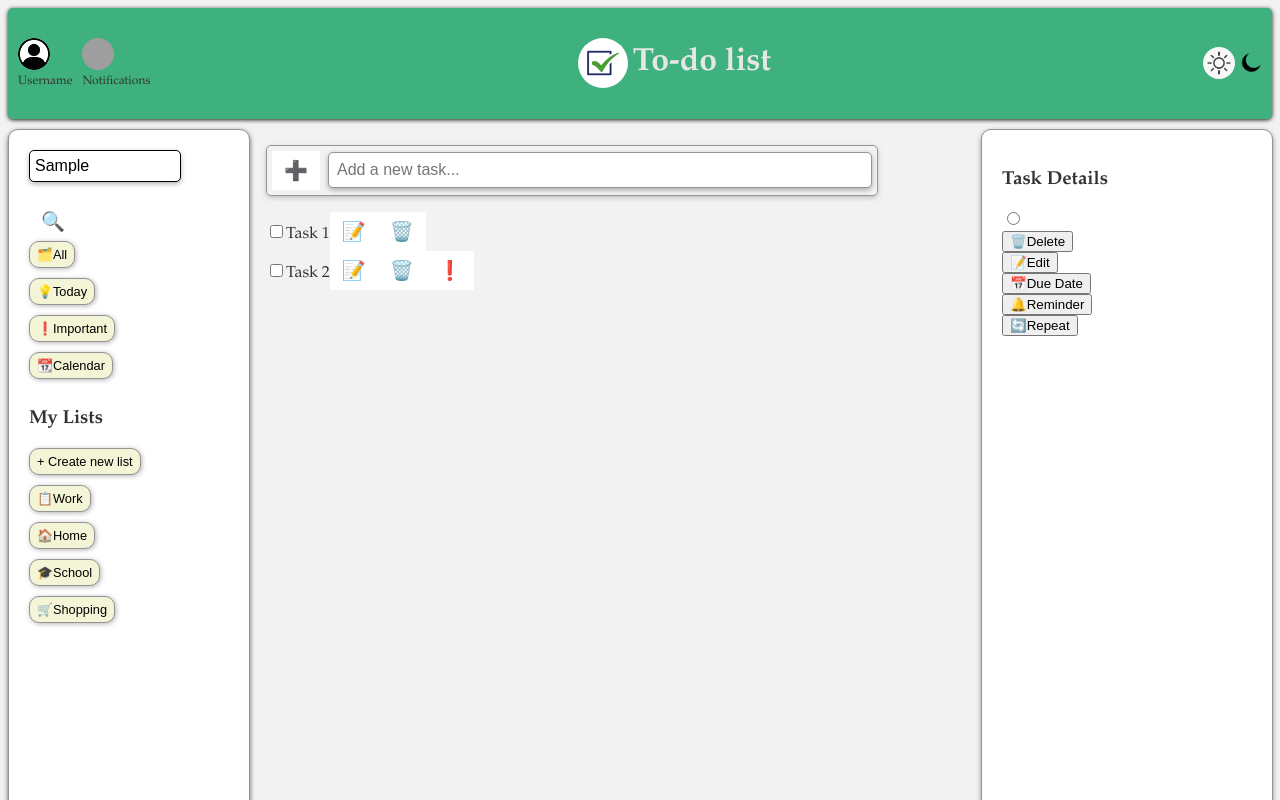
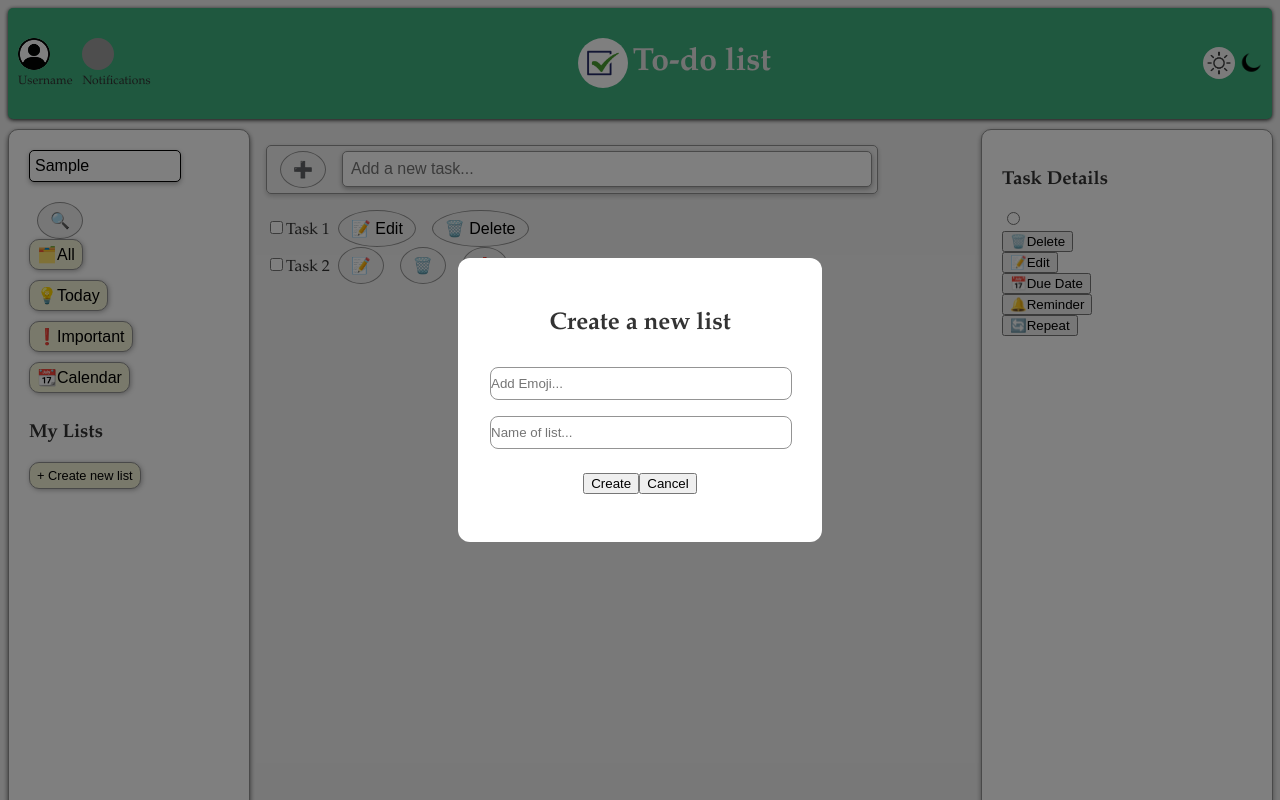
Before and after one commit to eirikbe01/todo_list_app, a React (Vite) app in the folder todo_list/: page / in a window 1280 px wide. Both pictures are taken after typing "Sample" into the empty fields and a click on the button "+ Create new list". Shown: the top 800 px of the page. Built offline with nearby package versions, Linux system fonts and the light colour scheme; grey boxes are pictures that could not be loaded.

Commit message:
:sparkles: Create a new list functionality. Also updated the UI in the left sidebar and main body.

```diff
--- /dev/null
+++ b/package.json
@@ -0,0 +1,5 @@
+{
+  "dependencies": {
+    "emoji-picker-react": "^4.12.2"
+  }
+}
--- a/todo_list/src/components/Body/Body.module.css
+++ b/todo_list/src/components/Body/Body.module.css
@@ -41,25 +41,70 @@ body{
 .categoryBtns button{
     border-radius: 10px;
     border: 1px solid hsl(0, 0%, 58%);
-    background-color: hsl(60, 56%, 90%);
+    background-color:  hsl(60, 56%, 90%);
     padding: 5px 7px;
     margin-bottom: 10px;
-    font-size: 0.8rem;
+    font-size: 1rem;
     cursor: pointer;
     box-shadow: 1px 1px 5px hsla(0, 0%, 0%, 0.3);
     transition: background-color 0.3s ease, transform 0.2s ease;
 }
 
 .myListsBtns button{
+    display: flex;
+    flex-direction: column;
     border-radius: 10px;
     border: 1px solid hsl(0, 0%, 58%);
     background-color: hsl(60, 56%, 90%);
     padding: 5px 7px;
-    margin-bottom: 10px;
+    gap: 0.5rem;
+    margin-top: 1rem;
     font-size: 0.8rem;
     cursor: pointer;
     box-shadow: 1px 1px 5px hsla(0, 0%, 0%, 0.3);
     transition: background-color 0.3s ease, transform 0.2s ease;
+}
+/* MODAL STYLES */
+.modalOverlay{
+    position: fixed;
+    top: 0;
+    left: 0;
+    width: 100%;
+    height: 100%;
+    background-color: rgba(0, 0, 0, 0.5);
+    display: flex;
+    justify-content: center;
+    align-items: center;
+    z-index: 50;
+}
+
+.modalContent{
+    background: white;
+    padding: 2rem;
+    border-radius: 12px;
+    text-align: center;
+    width: 300px;
+}
+
+.modalInput{
+    width: 100%;
+    padding: 0.5rem 0;
+    border: 1px solid hsl(0, 0%, 58%);
+    border-radius: 8px;
+    margin: 0.5rem 0;
+}
+
+.modalBtns{
+    margin: 0.5rem;
+    padding: 0.5rem 1rem;
+    border-radius: 8px;
+    border: none;
+    color: white;
+    cursor: pointer;
+}
+
+modalButtons button:last-child{
+    background-color: hsl(0, 0%, 58%);
 }
 
 button:hover{
@@ -67,6 +112,13 @@ button:hover{
     transform: scale(1.03);
 }
 
+.emojiPickerWrapper {
+    position: absolute;
+    top: 50%;
+    left: 50%;
+    transform: translate(-50%, 0);
+    z-index: 60;
+  }
 
 
 .mainBody{
@@ -113,10 +165,11 @@ button:hover{
 .deleteBtn,
 .searchBtn{
     padding: 0.5rem 0.75rem;
-    font-size: 1.2rem;
-    border: none;
+    font-size: 1rem;
+    border: 1px solid hsl(0, 0%, 58%);
+    border-radius: 50%;
+    margin: 0 0.5rem;
     cursor: pointer;
-    background-color: white;
 }
 
 .taskListContainer{
--- a/todo_list/src/components/Body/TodoList.jsx
+++ b/todo_list/src/components/Body/TodoList.jsx
@@ -1,6 +1,34 @@
 import styles from './Body.module.css';
+import React from 'react';
+import { useState } from 'react';
+import EmojiPicker from 'emoji-picker-react';
 
 function TodoList() {
+
+    // State to hold the list of tasks
+    const [tasks, setTasks] = useState([
+        { name: "Task 1", completed: false }]);
+
+    // State to hold the list of user-created lists
+    const [myLists, setMyLists] = useState([]);
+
+    // States for creating new lists
+    const [isModalOpen, setIsModalOpen] = useState(false);
+    const [newListEmoji, setNewListEmoji] = useState("");
+    const [showEmojiPicker, setShowEmojiPicker] = useState(false);
+    const [newListName, setNewListName] = useState("");
+
+
+    function handleCreateNewList() {
+        setIsModalOpen(true);
+        if (newListName) {
+            setMyLists(prevList => [...prevList, { name: newListName, emoji: newListEmoji }]);
+            setNewListEmoji("");
+            setNewListName("");
+            setIsModalOpen(false);
+        }
+    }
+
 
     return(
         /* Main div holding the left side-bar, main body, and right side-bar */
@@ -21,13 +49,55 @@ function TodoList() {
                 {/* User-created list section in left side-bar */}
                 <div className={styles.myListsBtns}>
                     <h3>My Lists</h3>
-                    <button>+ Create new list</button><br/>
-                    <button>📋Work</button><br/>
-                    <button>🏠Home</button><br/>
-                    <button>🎓School</button><br/>
-                    <button>🛒Shopping</button>
+                    <button onClick={handleCreateNewList}>+ Create new list</button><br/>
+                    {myLists.map((list, index) => (
+                        <button key={index}>
+                            {list.emoji} {list.name}
+                        </button>
+
+                    ))}
+
                 </div>
+
+
+                {/* Modal for creating new lists */}
+                {isModalOpen && (
+                    <div className = {styles.modalOverlay}>
+                        <div className = {styles.modalContent}>
+                            <h2>Create a new list</h2>
+                            <input
+                                type="text"
+                                placeholder="Add Emoji..."
+                                value={newListEmoji}
+                                onFocus={() => setShowEmojiPicker(true)}
+                                onChange={(e) => setNewListEmoji(e.target.value)}
+                                className={styles.modalInput}/>
+                                {showEmojiPicker && (
+                                    <div className={styles.emojiPickerWrapper}>
+                                        <EmojiPicker
+                                            onEmojiClick={(emojiData) => {
+                                                setNewListEmoji(emojiData.emoji);
+                                                setShowEmojiPicker(false);
+                                            }}
+                                        />
+                                    </div>
+                                )}
+                            <input
+                                type="text"
+                                placeholder="Name of list..."
+                                value={newListName}
+                                onChange={(e) => setNewListName(e.target.value)}
+                                className={styles.modalInput}/><br/>
+
+                            <div className={styles.modalBtns}>
+                                <button onClick={handleCreateNewList}>Create</button>
+                                <button onClick={() => setIsModalOpen(false)}>Cancel</button>
+                            </div>
+                        </div>
+                    </div>
+                )}
             </div>
+
             {/* Main body */}
             <div className={styles.mainBody}>
 
@@ -40,8 +110,8 @@ function TodoList() {
                     <div className={styles.taskItem}>
                         <input type="checkbox"></input>
                         <span>Task 1</span>
-                        <button className={styles.editBtn}>📝</button>
-                        <button className={styles.deleteBtn}>🗑️</button>
+                        <button className={styles.editBtn}>📝 Edit</button>
+                        <button className={styles.deleteBtn}>🗑️ Delete</button>
                     </div>
                     <div className={styles.taskItem}>
                         <input type="checkbox"></input>
```
Also changed, not shown: 1 other file (tests, documents, lock files or other folders).
